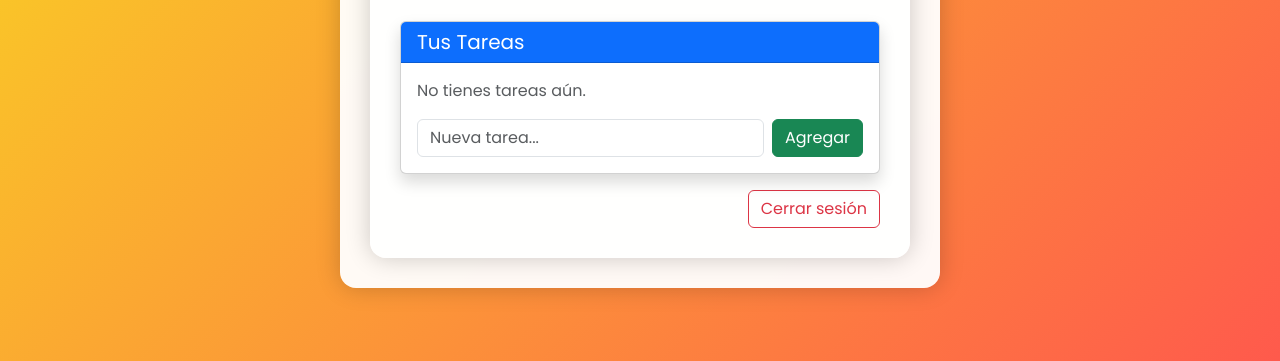
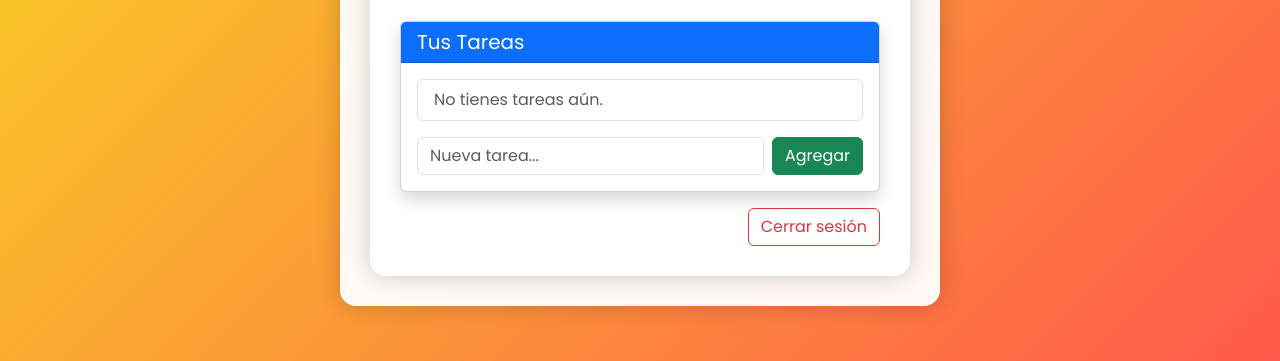
Before and after one commit to AndAv03/flask-app, a Flask app: template templates/dashboard.html in a window 1280 px wide. Shown: the part 257-618 px from the top of the page. Run offline with Flask 3, Linux system fonts and the light colour scheme; the template is opened without the code that fills it, so the values that code supplies are empty.

Commit message:
Update dashboard.html

```diff
--- a/templates/dashboard.html
+++ b/templates/dashboard.html
@@ -9,8 +9,8 @@
             <h5 class="mb-0">Tus Tareas</h5>
         </div>
         <div class="card-body">
-            {% if tareas %}
-                <ul class="list-group mb-3">
+            <ul class="list-group mb-3">
+                {% if tareas %}
                     {% for tarea in tareas %}
                         <li class="list-group-item d-flex justify-content-between align-items-center">
                             {{ tarea }}
@@ -19,10 +19,10 @@
                             </a>
                         </li>
                     {% endfor %}
-                </ul>
-            {% else %}
-                <p class="text-muted">No tienes tareas aún.</p>
-            {% endif %}
+                {% else %}
+                    <li class="list-group-item text-muted">No tienes tareas aún.</li>
+                {% endif %}
+            </ul>
 
             <form method="POST" class="d-flex">
                 <input type="text" name="task" class="form-control me-2" placeholder="Nueva tarea..." required pattern="\S+">
```
